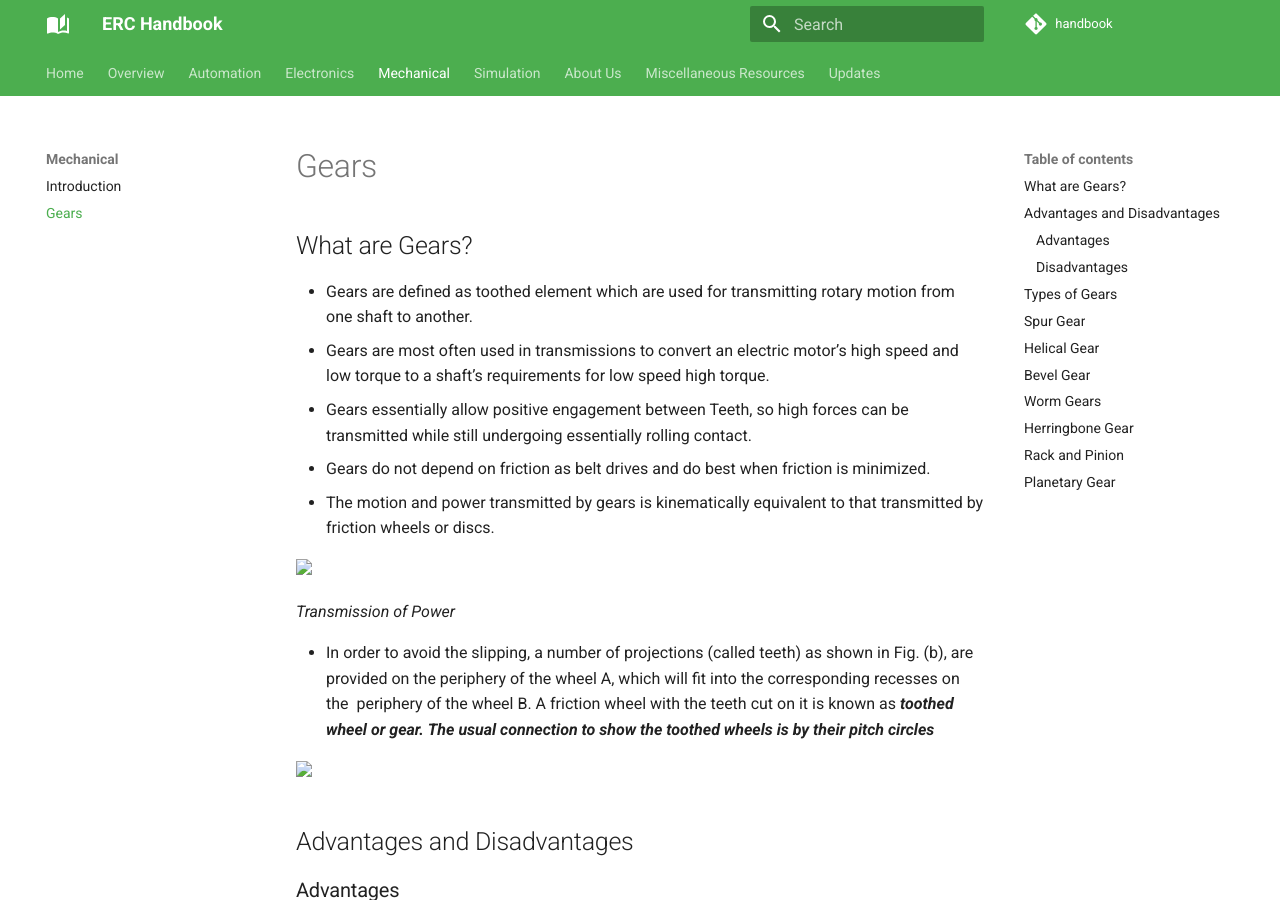
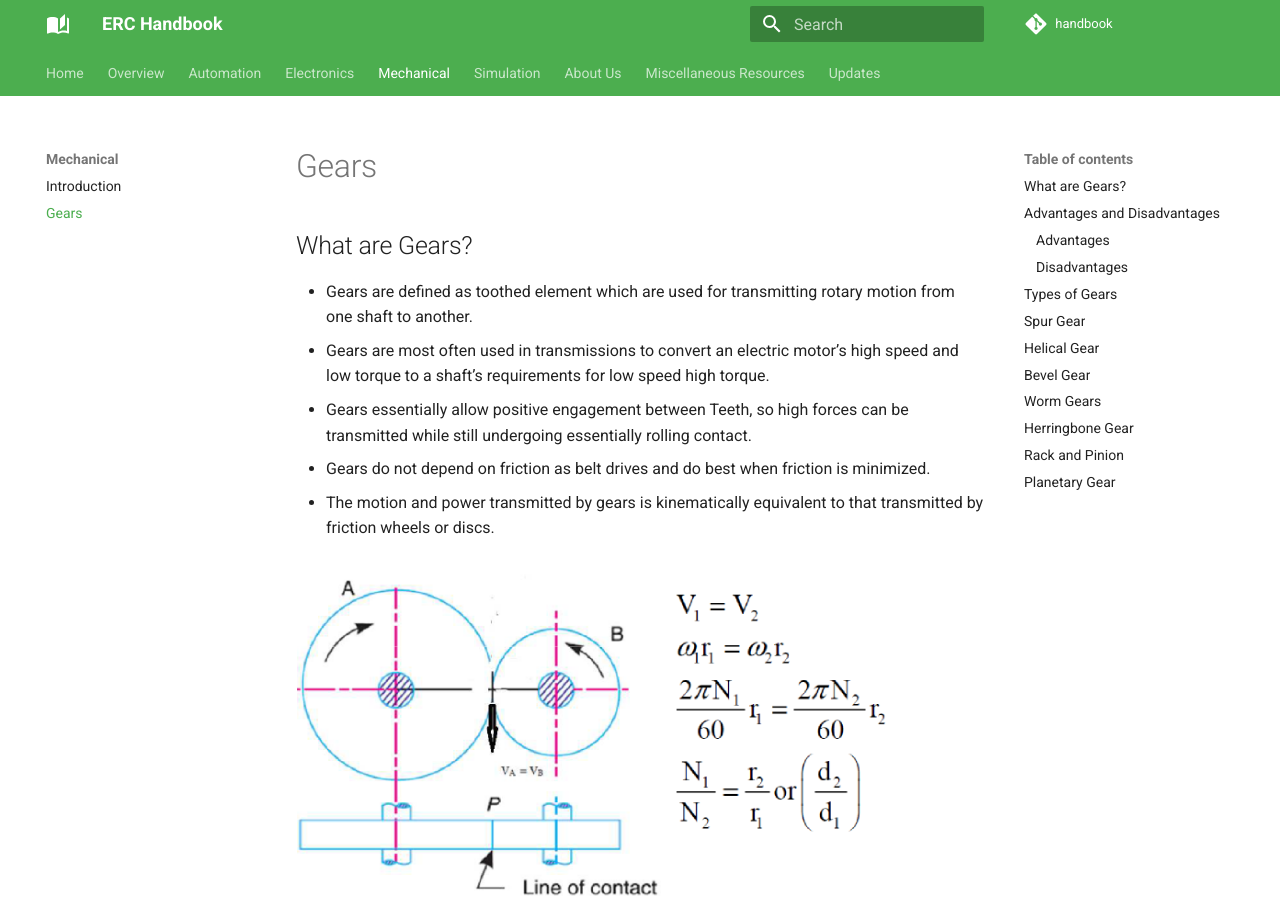
Before and after one commit to ERC-BPGC/handbook, an MkDocs documentation site: the page built from docs/mechanical/Gears.md, in a window 1280 px wide and 900 px high. Built offline with MkDocs 1.6.1 and Material for MkDocs 9.7.7, drawn with Linux system fonts in a browser that asks for light colours; comment, search, counter and statistics services are not loaded.

Commit message:
Corrected images in Gears.md

```diff
--- a/docs/mechanical/Gears.md
+++ b/docs/mechanical/Gears.md
@@ -13,7 +13,7 @@
 
 
 
-<img src = "images/gears1.png" height = "350px"/>
+![gears1](images/gears1.png){: style="height:350px"}
 
 _Transmission of Power_
 
@@ -23,7 +23,7 @@ _Transmission of Power_
 
 
 
-<img src = "images/gears2.png" height = "350px"/>
+![gears2](images/gears2.png){: style="height:350px"}
 
 
 
@@ -92,7 +92,7 @@ Spur gears are a type of cylindrical gear, with shafts that are parallel and cop
 
 
 
-<img src = "images/gears3.png" height = "350px"/>
+![gears3](images/gears3.png){: style="height:350px"}
 
 
 
@@ -100,7 +100,7 @@ The teeth of a spur gear have an involute profile and mesh one tooth at a time.
 
 
 
-<img src = "images/gears4.png" height = "250px"/>
+![gears4](images/gears4.png){: style="height:350px"}
 
 
 
@@ -136,7 +136,7 @@ Bevel gears are gears where the axes of the two shafts intersect and the t
 
 
 
-<img src = "images/gears6.png" height = "350px"/>
+![gears6](images/gears6.png){: style="height:350px"}
 
 
 
@@ -172,7 +172,7 @@ Worm gears are constructed of a worm and a gear (sometimes referred to as a worm
 
 
 
-<img src = "images/gears7.png" height = "350px"/>
+![gears7](images/gears7.png){: style="height:350px"}
 
 
 
```
